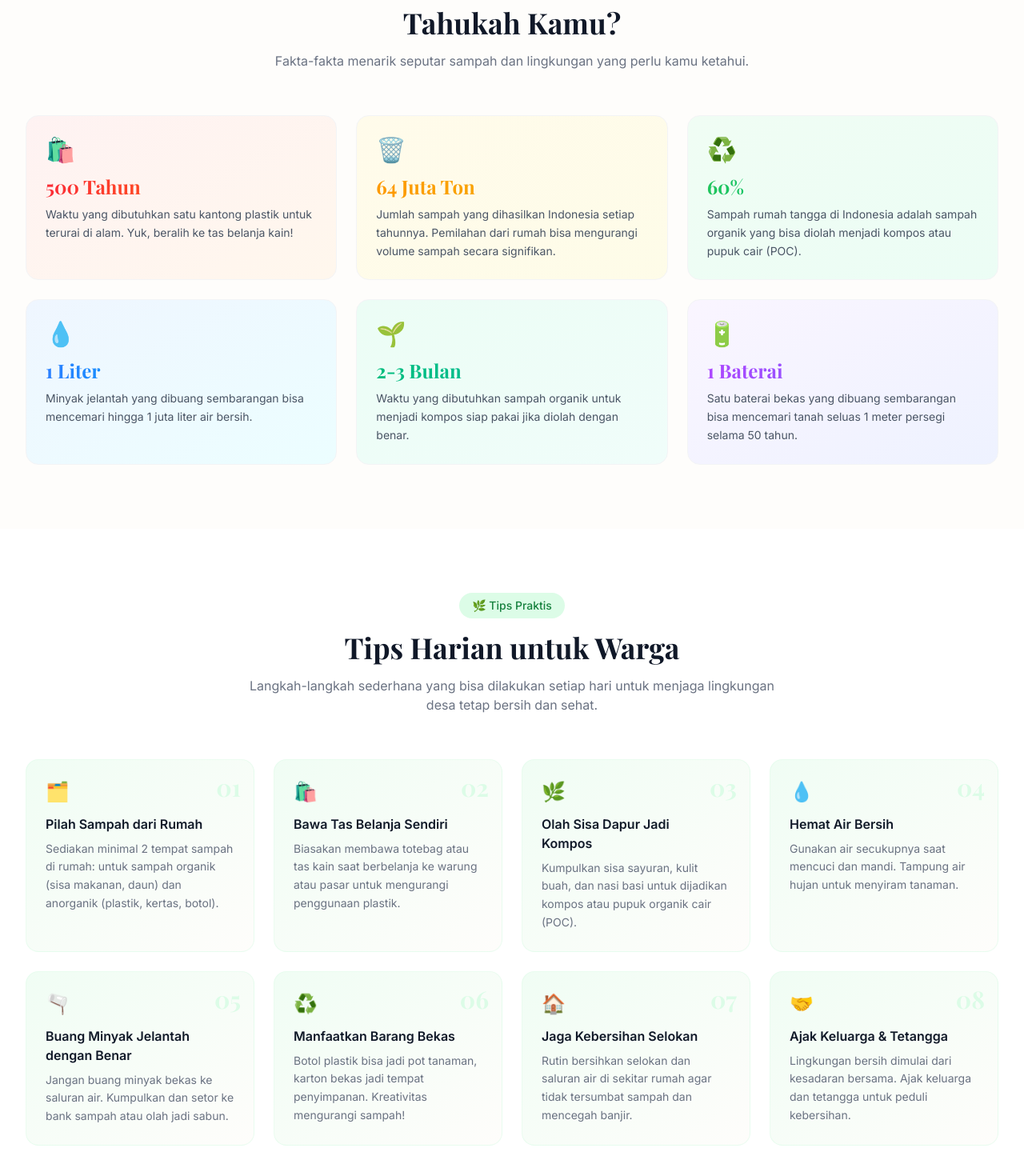
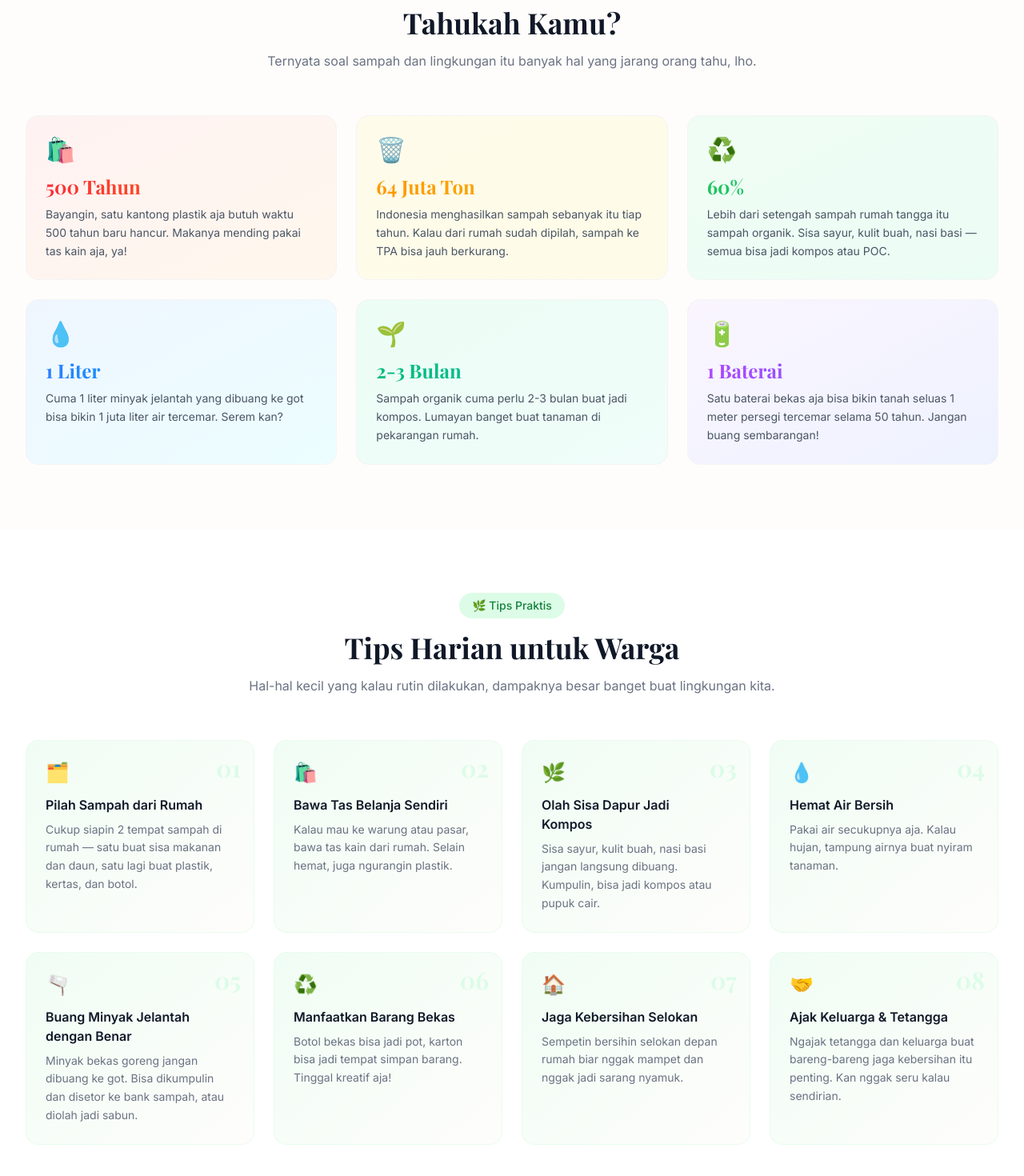
Before and after one commit to Jihansaniyya/GreenVillage, a React (Vite) app: page / in a window 1280 px wide. Shown: the part 1230-2700 px from the top of the page at 80% size. Built offline with nearby package versions, Linux system fonts and the light colour scheme.

Commit message:
biar ga ai banget

```diff
--- a/src/pages/Home.jsx
+++ b/src/pages/Home.jsx
@@ -67,8 +67,8 @@ export default function Home() {
               transition={{ duration: 0.7, delay: 0.2 }}
               className="mt-6 text-lg text-green-100/80 leading-relaxed max-w-xl"
             >
-              Mewujudkan Desa Bersih, Sehat, dan Berkelanjutan melalui berbagai program
-              pemberdayaan masyarakat dan pengelolaan lingkungan yang terpadu.
+              Bersama-sama kita jaga desa kita supaya tetap bersih, sehat, dan nyaman
+              untuk ditinggali anak cucu kita nanti.
             </motion.p>
 
             <motion.div
@@ -142,7 +142,7 @@ export default function Home() {
               Tahukah Kamu?
             </h2>
             <p className="mt-4 text-gray-500 max-w-2xl mx-auto">
-              Fakta-fakta menarik seputar sampah dan lingkungan yang perlu kamu ketahui.
+              Ternyata soal sampah dan lingkungan itu banyak hal yang jarang orang tahu, lho.
             </p>
           </motion.div>
 
@@ -151,42 +151,42 @@ export default function Home() {
               {
                 emoji: '🛍️',
                 highlight: '500 Tahun',
-                desc: 'Waktu yang dibutuhkan satu kantong plastik untuk terurai di alam. Yuk, beralih ke tas belanja kain!',
+                desc: 'Bayangin, satu kantong plastik aja butuh waktu 500 tahun baru hancur. Makanya mending pakai tas kain aja, ya!',
                 color: 'from-red-500 to-orange-500',
                 bg: 'from-red-50 to-orange-50',
               },
               {
                 emoji: '🗑️',
                 highlight: '64 Juta Ton',
-                desc: 'Jumlah sampah yang dihasilkan Indonesia setiap tahunnya. Pemilahan dari rumah bisa mengurangi volume sampah secara signifikan.',
+                desc: 'Indonesia menghasilkan sampah sebanyak itu tiap tahun. Kalau dari rumah sudah dipilah, sampah ke TPA bisa jauh berkurang.',
                 color: 'from-amber-500 to-yellow-500',
                 bg: 'from-amber-50 to-yellow-50',
               },
               {
                 emoji: '♻️',
                 highlight: '60%',
-                desc: 'Sampah rumah tangga di Indonesia adalah sampah organik yang bisa diolah menjadi kompos atau pupuk cair (POC).',
+                desc: 'Lebih dari setengah sampah rumah tangga itu sampah organik. Sisa sayur, kulit buah, nasi basi — semua bisa jadi kompos atau POC.',
                 color: 'from-green-500 to-emerald-500',
                 bg: 'from-green-50 to-emerald-50',
               },
               {
                 emoji: '💧',
                 highlight: '1 Liter',
-                desc: 'Minyak jelantah yang dibuang sembarangan bisa mencemari hingga 1 juta liter air bersih.',
+                desc: 'Cuma 1 liter minyak jelantah yang dibuang ke got bisa bikin 1 juta liter air tercemar. Serem kan?',
                 color: 'from-blue-500 to-cyan-500',
                 bg: 'from-blue-50 to-cyan-50',
               },
               {
                 emoji: '🌱',
                 highlight: '2-3 Bulan',
-                desc: 'Waktu yang dibutuhkan sampah organik untuk menjadi kompos siap pakai jika diolah dengan benar.',
+                desc: 'Sampah organik cuma perlu 2-3 bulan buat jadi kompos. Lumayan banget buat tanaman di pekarangan rumah.',
                 color: 'from-emerald-500 to-teal-500',
                 bg: 'from-emerald-50 to-teal-50',
               },
               {
                 emoji: '🔋',
                 highlight: '1 Baterai',
-                desc: 'Satu baterai bekas yang dibuang sembarangan bisa mencemari tanah seluas 1 meter persegi selama 50 tahun.',
+                desc: 'Satu baterai bekas aja bisa bikin tanah seluas 1 meter persegi tercemar selama 50 tahun. Jangan buang sembarangan!',
                 color: 'from-purple-500 to-indigo-500',
                 bg: 'from-purple-50 to-indigo-50',
               },
@@ -226,7 +226,7 @@ export default function Home() {
               Tips Harian untuk Warga
             </h2>
             <p className="mt-4 text-gray-500 max-w-2xl mx-auto">
-              Langkah-langkah sederhana yang bisa dilakukan setiap hari untuk menjaga lingkungan desa tetap bersih dan sehat.
+              Hal-hal kecil yang kalau rutin dilakukan, dampaknya besar banget buat lingkungan kita.
             </p>
           </motion.div>
 
@@ -235,49 +235,49 @@ export default function Home() {
               {
                 num: '01',
                 title: 'Pilah Sampah dari Rumah',
-                desc: 'Sediakan minimal 2 tempat sampah di rumah: untuk sampah organik (sisa makanan, daun) dan anorganik (plastik, kertas, botol).',
+                desc: 'Cukup siapin 2 tempat sampah di rumah — satu buat sisa makanan dan daun, satu lagi buat plastik, kertas, dan botol.',
                 icon: '🗂️',
               },
               {
                 num: '02',
                 title: 'Bawa Tas Belanja Sendiri',
-                desc: 'Biasakan membawa totebag atau tas kain saat berbelanja ke warung atau pasar untuk mengurangi penggunaan plastik.',
+                desc: 'Kalau mau ke warung atau pasar, bawa tas kain dari rumah. Selain hemat, juga ngurangin plastik.',
                 icon: '🛍️',
               },
               {
                 num: '03',
                 title: 'Olah Sisa Dapur Jadi Kompos',
-                desc: 'Kumpulkan sisa sayuran, kulit buah, dan nasi basi untuk dijadikan kompos atau pupuk organik cair (POC).',
+                desc: 'Sisa sayur, kulit buah, nasi basi jangan langsung dibuang. Kumpulin, bisa jadi kompos atau pupuk cair.',
                 icon: '🌿',
               },
               {
                 num: '04',
                 title: 'Hemat Air Bersih',
-                desc: 'Gunakan air secukupnya saat mencuci dan mandi. Tampung air hujan untuk menyiram tanaman.',
+                desc: 'Pakai air secukupnya aja. Kalau hujan, tampung airnya buat nyiram tanaman.',
                 icon: '💧',
               },
               {
                 num: '05',
                 title: 'Buang Minyak Jelantah dengan Benar',
-                desc: 'Jangan buang minyak bekas ke saluran air. Kumpulkan dan setor ke bank sampah atau olah jadi sabun.',
+                desc: 'Minyak bekas goreng jangan dibuang ke got. Bisa dikumpulin dan disetor ke bank sampah, atau diolah jadi sabun.',
                 icon: '🫗',
               },
               {
                 num: '06',
                 title: 'Manfaatkan Barang Bekas',
-                desc: 'Botol plastik bisa jadi pot tanaman, karton bekas jadi tempat penyimpanan. Kreativitas mengurangi sampah!',
+                desc: 'Botol bekas bisa jadi pot, karton bisa jadi tempat simpan barang. Tinggal kreatif aja!',
                 icon: '♻️',
               },
               {
                 num: '07',
                 title: 'Jaga Kebersihan Selokan',
-                desc: 'Rutin bersihkan selokan dan saluran air di sekitar rumah agar tidak tersumbat sampah dan mencegah banjir.',
+                desc: 'Sempetin bersihin selokan depan rumah biar nggak mampet dan nggak jadi sarang nyamuk.',
                 icon: '🏠',
               },
               {
                 num: '08',
                 title: 'Ajak Keluarga & Tetangga',
-                desc: 'Lingkungan bersih dimulai dari kesadaran bersama. Ajak keluarga dan tetangga untuk peduli kebersihan.',
+                desc: 'Ngajak tetangga dan keluarga buat bareng-bareng jaga kebersihan itu penting. Kan nggak seru kalau sendirian.',
                 icon: '🤝',
               },
             ].map(({ num, title, desc, icon }, i) => (
```
